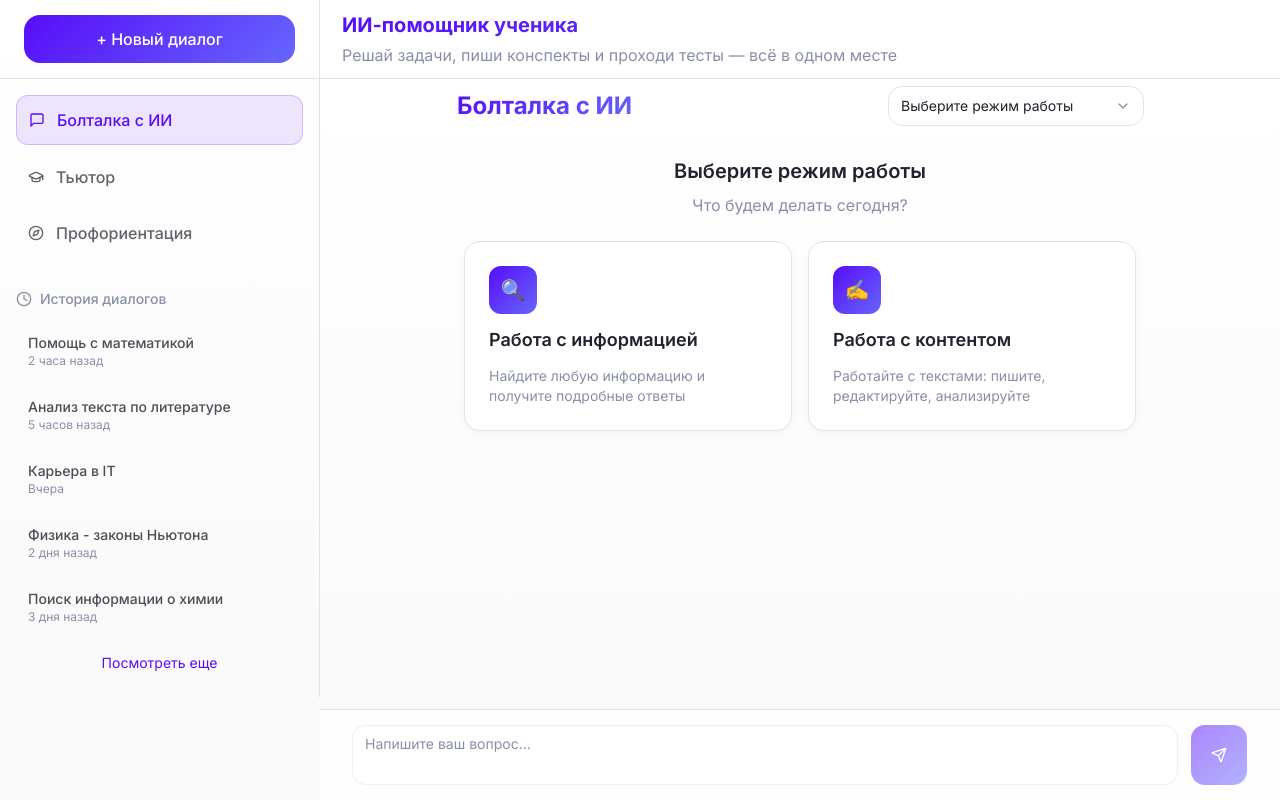
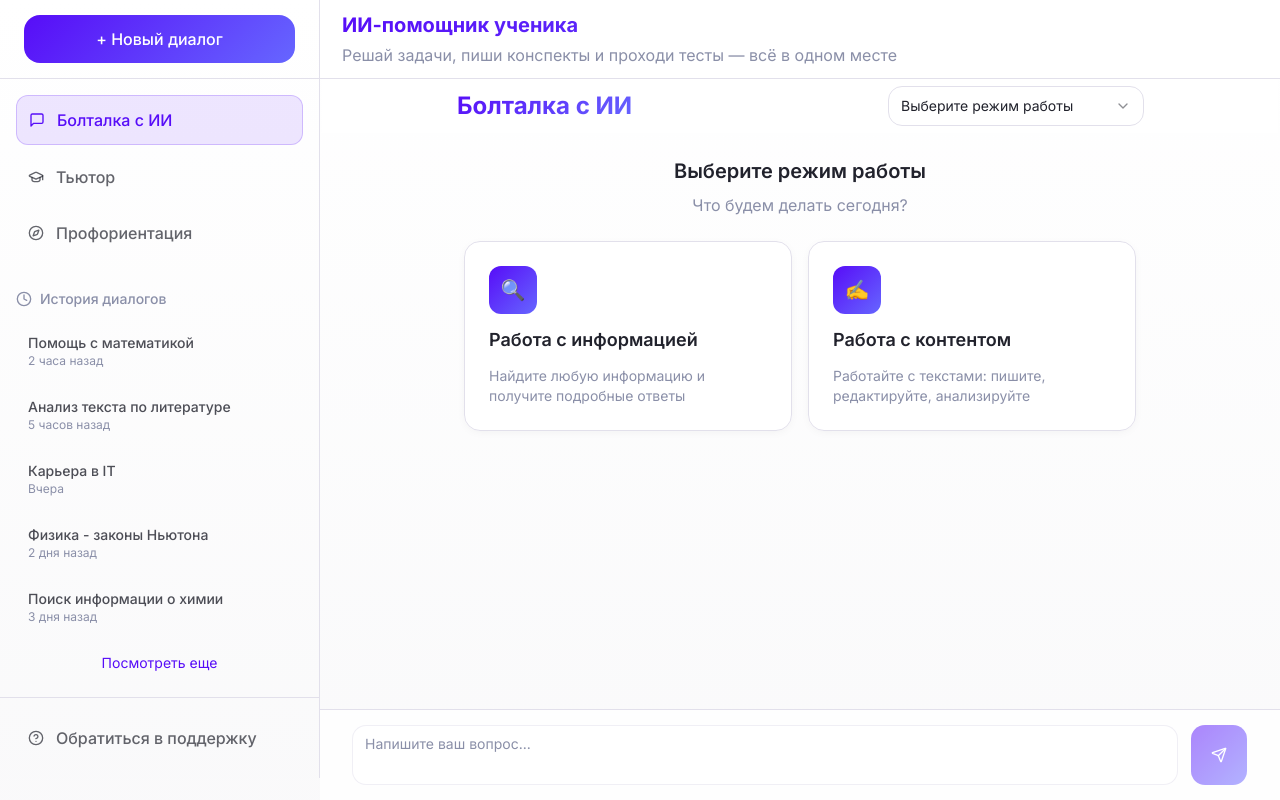
Before and after one commit to Marcus-mad/AI-helper-2.0, a React (Vite) app: page / in a window 1280 px wide. Built offline with nearby package versions, Linux system fonts and the light colour scheme.

Commit message:
Reverted to commit 7d461a214884c8e65f46758a8f86f2ed8b734b8d

```diff
--- a/src/components/chat-area.tsx
+++ b/src/components/chat-area.tsx
@@ -91,7 +91,7 @@ export function ChatArea({
           {/* Support Form */}
           <div className="flex-1 p-6 overflow-auto">
             <div className="max-w-2xl mx-auto space-y-6">
-              <div className="grid grid-cols-1 md:grid-cols-2 gap-4 mx-0 py-[50px] my-[25px]">
+              <div className="grid grid-cols-1 md:grid-cols-2 gap-4">
                 <div>
                   <Label htmlFor="name">Ваше имя</Label>
                   <Input id="name" value={supportForm.name} onChange={e => setSupportForm(prev => ({
--- a/src/components/sidebar.tsx
+++ b/src/components/sidebar.tsx
@@ -1,8 +1,8 @@
 import { useState } from "react";
-import { MessageSquare, GraduationCap, Compass, Clock } from "lucide-react";
+import { MessageSquare, GraduationCap, Compass, HelpCircle, Clock } from "lucide-react";
 import { cn } from "@/lib/utils";
 import { Select, SelectContent, SelectItem, SelectTrigger, SelectValue } from "@/components/ui/select";
-export type ChatMode = "chat" | "tutor" | "career";
+export type ChatMode = "chat" | "tutor" | "career" | "support";
 export type ChatSubMode = "information" | "text" | null;
 interface ChatHistory {
   id: string;
@@ -87,12 +87,14 @@ export function Sidebar({
   const modeIcons = {
     chat: MessageSquare,
     tutor: GraduationCap,
-    career: Compass
+    career: Compass,
+    support: HelpCircle
   };
   const modeLabels = {
     chat: "Болталка с ИИ",
     tutor: "Тьютор",
-    career: "Профориентация"
+    career: "Профориентация",
+    support: "Обратиться в поддержку"
   };
   const getModeIcon = (mode: ChatMode) => {
     const Icon = modeIcons[mode];
@@ -156,5 +158,12 @@ export function Sidebar({
         </button>
       </div>
 
+      {/* Support - Fixed to bottom */}
+      <div className="mt-auto p-4 border-t border-border">
+        <button onClick={() => handleModeChangeWrapper("support")} className={cn("w-full p-3 rounded-xl flex items-center gap-3 text-left transition-all duration-200", currentMode === "support" && !isFromHistory ? "bg-primary/10 text-primary border border-primary/20" : "hover:bg-secondary/50 text-foreground/70")}>
+          {getModeIcon("support")}
+          <span className="font-medium">{modeLabels.support}</span>
+        </button>
+      </div>
     </div>;
 }
```
